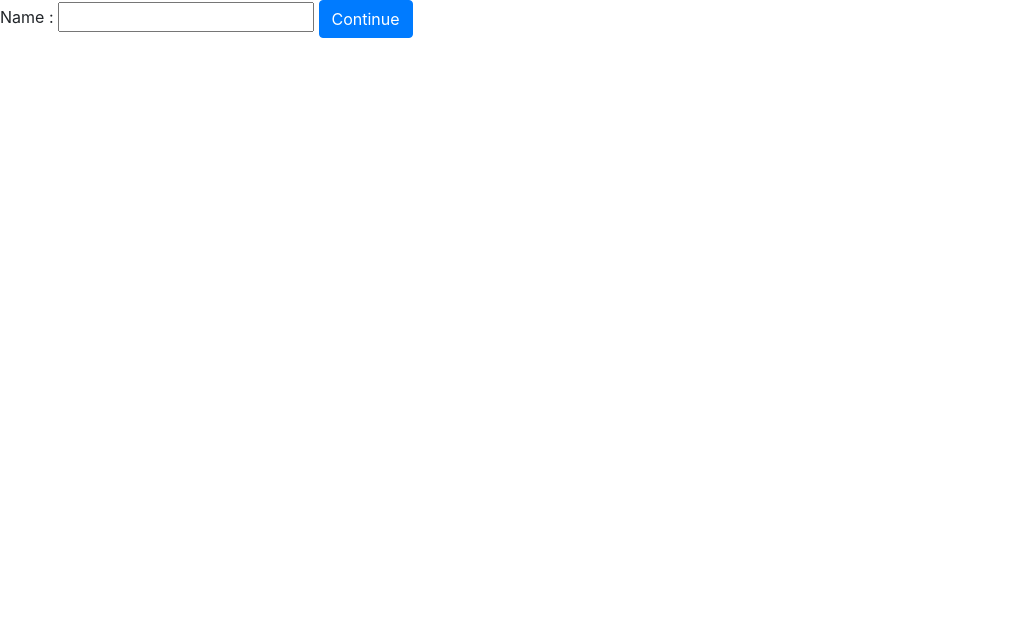
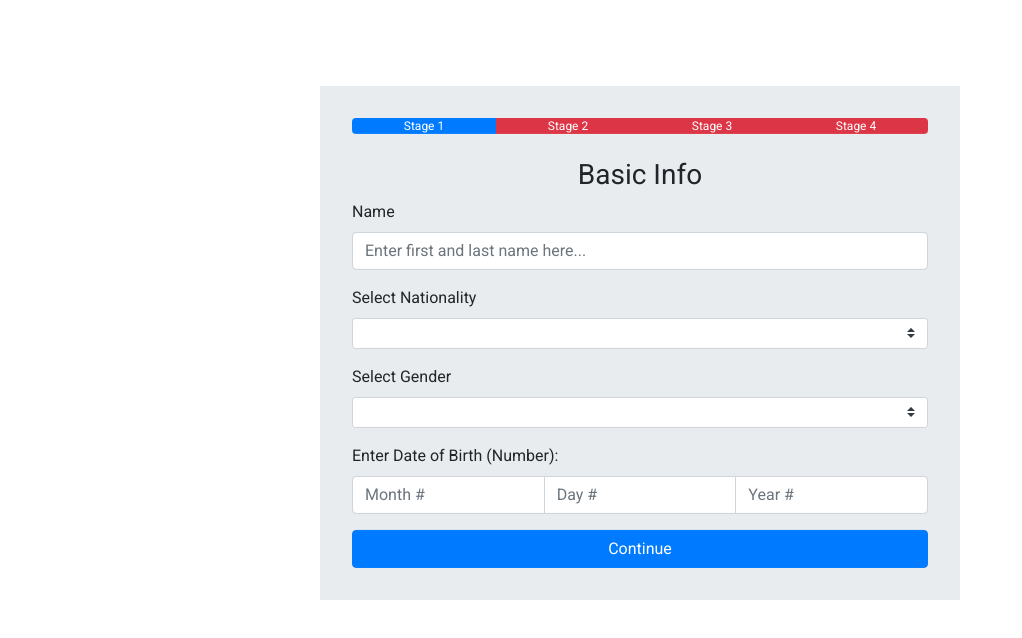
Before and after one commit to cfowler650/Athlete-Profile-Creator, a website: page public/index.html in a window 1280 px wide. Shown: the whole page, without its empty margins (0-1022 px from the left). Drawn offline with nearby package versions, Linux system fonts and the light colour scheme; some packages are replaced by stand-ins of ours; files that its build step writes are made by us from their sources.

Commit message:
Add Basic Info Stage + Styling

```diff
--- a/controllers/player.controller.js
+++ b/controllers/player.controller.js
@@ -12,9 +12,9 @@ exports.create = (req, res) => {
         name: req.body.name || 'untitled',
         dob: req.body.dob,
         nationality: req.body.nationality,
+        gender: req.body.gender,
         location: req.body.location,
         team: req.body.team,
-        gender: req.body.gender,
         sports: req.body.sports,
         about: req.body.about,
         linkedin: req.body.linkedin,
@@ -84,10 +84,10 @@ exports.update = (req, res) => {
         name: req.body.name || "Untitled",
         name: req.body.name || "No name",
         dob: req.body.dob,
+        gender: req.body.gender,
         nationality: req.body.nationality,
         location: req.body.location,
         team: req.body.team,
-        gender: req.body.gender,
         sports: req.body.sports,
         about: req.body.about,
         linkedin: req.body.linkedin,
--- a/models/player.model.js
+++ b/models/player.model.js
@@ -4,9 +4,9 @@ const PlayerSchema = mongoose.Schema({
     name: { type: String, required: true },
     dob: String,
     nationality:String,
+    gender: String,
     location:String,
     team:String,
-    gender:String,
     sports:String,
     about:String,
     linkedin: String,
--- /dev/null
+++ b/public/app.css
@@ -0,0 +1,18 @@
+.form-container {
+    font-family: 'Roboto', sans-serif;
+    position: fixed;
+    width: 50%;
+    padding: 2em;
+    left: 50%;
+    top: 30%;
+    transform: translate(-50%, -30%);
+}
+
+button {
+    display: block; margin: 0 auto; width: 100%;
+}
+
+html {
+    font-family: 'Roboto', sans-serif;
+
+}
--- a/public/index.html
+++ b/public/index.html
@@ -19,39 +19,96 @@
 <body>
 
     <div ng-controller="FormCtrl">
-        <div id="form" ng-controller="SwitchController as switch">
-            <!-- <div ng-switch on="switch.current"> -->
-            <div>
+        <div id="form" class="form-container jumbotron jumbotron-fluid" ng-controller="SwitchController as switch">
+
+            <!-- BASIC INFO PAGE -->
             <div id="stageOne" ng-show=switch.checkCurrentStageOne()>
-                    Name : <input ng-model="name" />
+
+                <!-- PROGRESS BAR -->
+                <div class="progress" style="margin-bottom: 2em;">
+                    <div class="progress-bar" role="progressbar" style="width: 25%;" aria-valuenow="25" aria-valuemin="0"
+                        aria-valuemax="100">Stage 1</div>
+                    <div class="progress-bar  bg-danger" role="progressbar" style="width: 25%;" aria-valuenow="25" aria-valuemin="0"
+                        aria-valuemax="100">Stage 2</div>
+                    <div class="progress-bar  bg-danger" role="progressbar" style="width: 25%;" aria-valuenow="25" aria-valuemin="0"
+                        aria-valuemax="100">Stage 3</div>
+                    <div class="progress-bar  bg-danger" role="progressbar" style="width: 25%;" aria-valuenow="25" aria-valuemin="0"
+                        aria-valuemax="100">Stage 4</div>
+                </div>
+
+                <!-- PAGE TITLE -->
+                <h3 style="text-align: center;">Basic Info</h3>
+
+                <!-- NAME INPUT -->
+                <div class="form-group">
+                    <label class="label-default" for="name">Name</label>
+                    <input type="text" ng-model="name" class="form-control" id="name" placeholder="Enter first and last name here..." />
+                </div>
+
+                <!-- NATIONALITY INPUT -->
+                <div class="form-group">
+                    <label class="label label-primary" for="nationality">Select Nationality</label>
+                        <div class="input-group-sm">
+                            <select ng-model="nationality" class="custom-select" id="nat-select">
+                                <option selected>Select Nationality...</option>
+                                <option value={{$index}} ng-repeat="nat in Nationalities">{{nat}}</option>
+                            </select>
+                        </div>
+                </div>
+
+                <!-- GENDER INPUT -->
+                <div class="form-group">
+                    <label class="label-default" for="gender">Select Gender</label>
+                    <div class="input-group-sm">
+                        <select ng-model="gender" class="custom-select" id="gender-select">
+                            <option selected>Select...</option>
+                            <option value="1">Male</option>
+                            <option value="2">Female</option>
+                            <option value="2">Other</option>
+                        </select>
+                    </div>
+                </div>
+
+                <label class="label-default" for="DOB">Enter Date of Birth (Number):</label>
+                <div class="form-group form-inline">
+                    <div class="input-group">
+                        <input ng-model="dobd" type="text" maxlength="2" aria-label="month" placeholder="Month #" class="form-control">
+                        <input ng-model="dobm" type="text" maxlength="2" aria-label="day" placeholder="Day #" class="form-control">
+                        <input ng-model="doby" type="text" maxlength="4" aria-label="year" placeholder="Year #" class="form-control">
+                    </div>
+                </div>
+
                 <button type="button" class="btn btn-primary" ng-click="switch.stageTwo(name)">
                     Continue </button>
             </div>
 
+
             <div id="stageTwo" ng-show=switch.checkCurrentStageTwo()>
-                    Dobd : <input ng-model="dobd" />
+                stage two
                 <button type="button" class="btn btn-primary" ng-click="switch.stageThree()">
                     Continue </button>
             </div>
 
+
             <div id="stageThree" ng-show=switch.checkCurrentStageThree()>
-                    Dobm : <input ng-model="dobm" />
+                stage three
                 <button type="button" class="btn btn-primary" ng-click="switch.stageFour()">
                     Continue </button>
             </div>
 
             <div id="stageFour" ng-show=switch.checkCurrentStageFour()>
-                    Doby : <input ng-model="doby" />
+                stage four
                 <button type="button" class="btn btn-primary" ng-click="switch.stageFive()">
                     Continue </button>
             </div>
 
             <div id="stageFive" ng-show=switch.checkCurrentStageFive()>
-                    <input type="button" value="Send" ng-click="postdata(name, dobd,dobm,doby )" />
+                profile submit page
+                <input type="button" value="Send" ng-click="postdata(name, dobd,dobm,doby,nationality,gender )" />
             </div>
 
         </div>
-        </div>
+
     </div>
 
 
--- a/public/index.js
+++ b/public/index.js
@@ -1,17 +1,29 @@
 var app = angular.module('app', ['ngAnimate']);
-app.controller('Controller', Controller);
 app.controller('SwitchController', SwitchController);
+
+
 app.controller('FormCtrl', function ($scope, $http) {
 
+    $scope.Nationalities = ['American',
+        'Australian',
+        'Austrian',
+        'Belarusian',
+        'Brazilian',
+        'British',
+        'Canadian',
+        'Chilean',
+        'Croatian',
+        'Czech',
+    ];;
 
 
-    $scope.postdata = function (name, dobd,dobm,doby) {
+    $scope.postdata = function (name, dobd,dobm,doby,nationality,gender) {
+
         dob = `${dobd}-${dobm}-${doby}`;
         var data = {
             name: name,
             dob: dob,
-
-            // nationality: nationality,
+            nationality: nationality,
             // location: location,
             // team: team,
             // gender: gender,
@@ -29,16 +41,14 @@ app.controller('FormCtrl', function ($scope, $http) {
         })
     };
 
+
+
 });
 
-function Controller($scope){
-    $scope.test = 'angular connected'
-}
+
 
 
 function SwitchController() {
-
-
     var stage = this;
     stage.current = "one";
     stage.stageOne = stageOne;
```
Also changed, not shown: app.css (deleted). Lines whose indentation alone changed are shown as unchanged.
